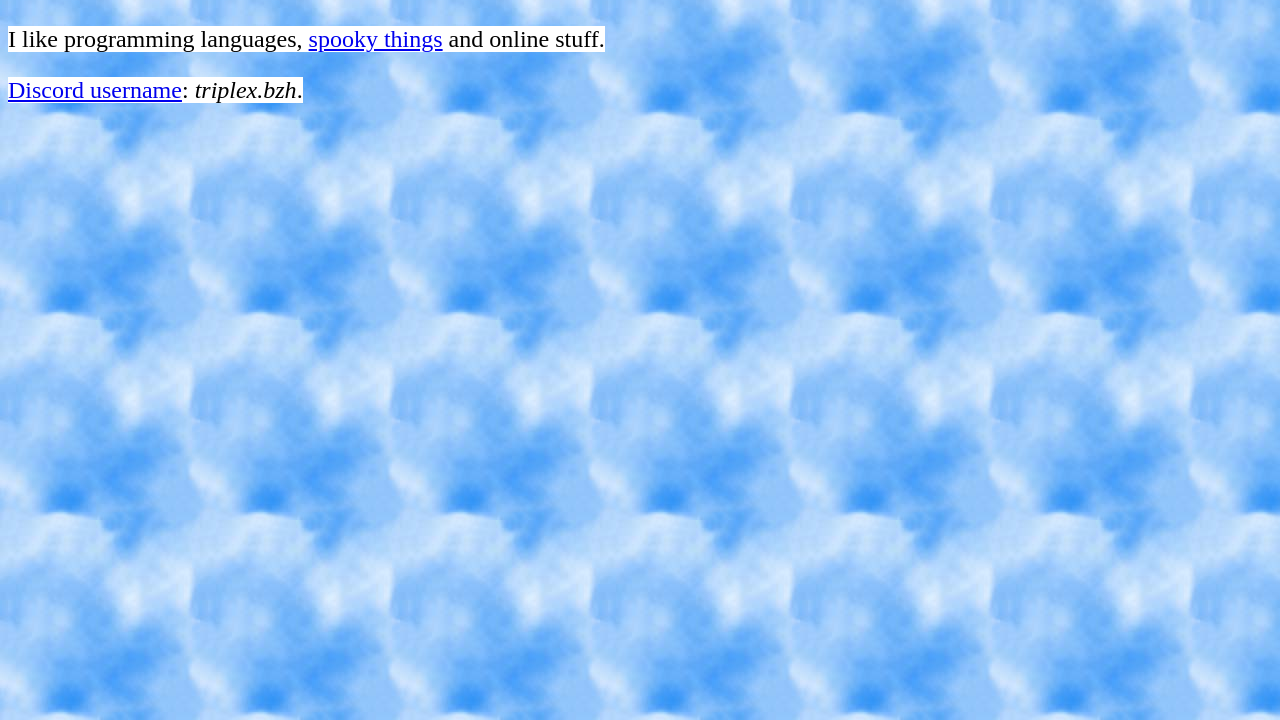
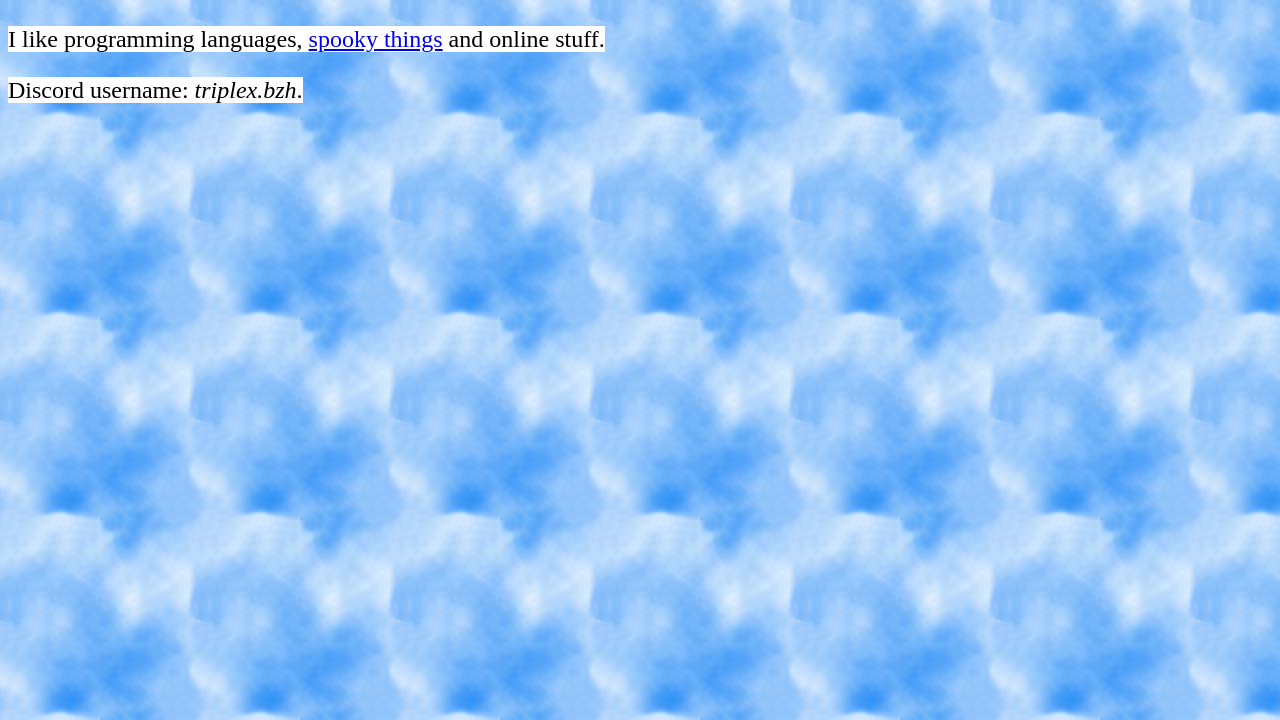
Before and after one commit to Trriplex/trriplex.github.io, a plain HTML site: page aboutme.html in a window 1280 px wide. Shown: the part 80-800 px from the top of the page. Drawn offline with Linux system fonts and the light colour scheme.

Commit message:
Update aboutme.html

```diff
--- a/aboutme.html
+++ b/aboutme.html
@@ -21,6 +21,6 @@
 <body>
 	<h1><span style="background-color: white">Hi, I'm Triplex !</span></h1>
 	<p><span style="background-color: white">I like programming languages, <a href="honeypot.html">spooky things</a> and online stuff.</span></p>
-	<p><span style="background-color: white"><a href="discord.html">Discord username</a>: <i>triplex.bzh</i>.</span></p>
+	<p><span style="background-color: white">Discord username: <i>triplex.bzh</i>.</span></p>
 </body>
 </html>
```
